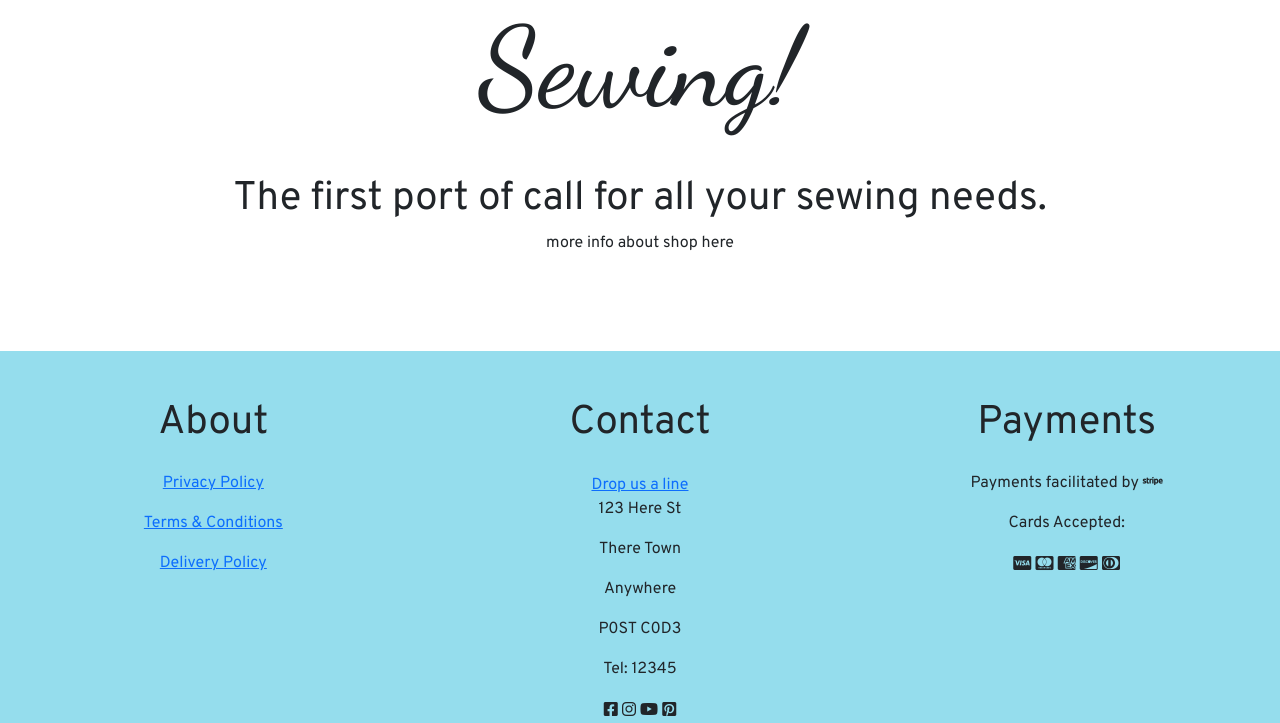
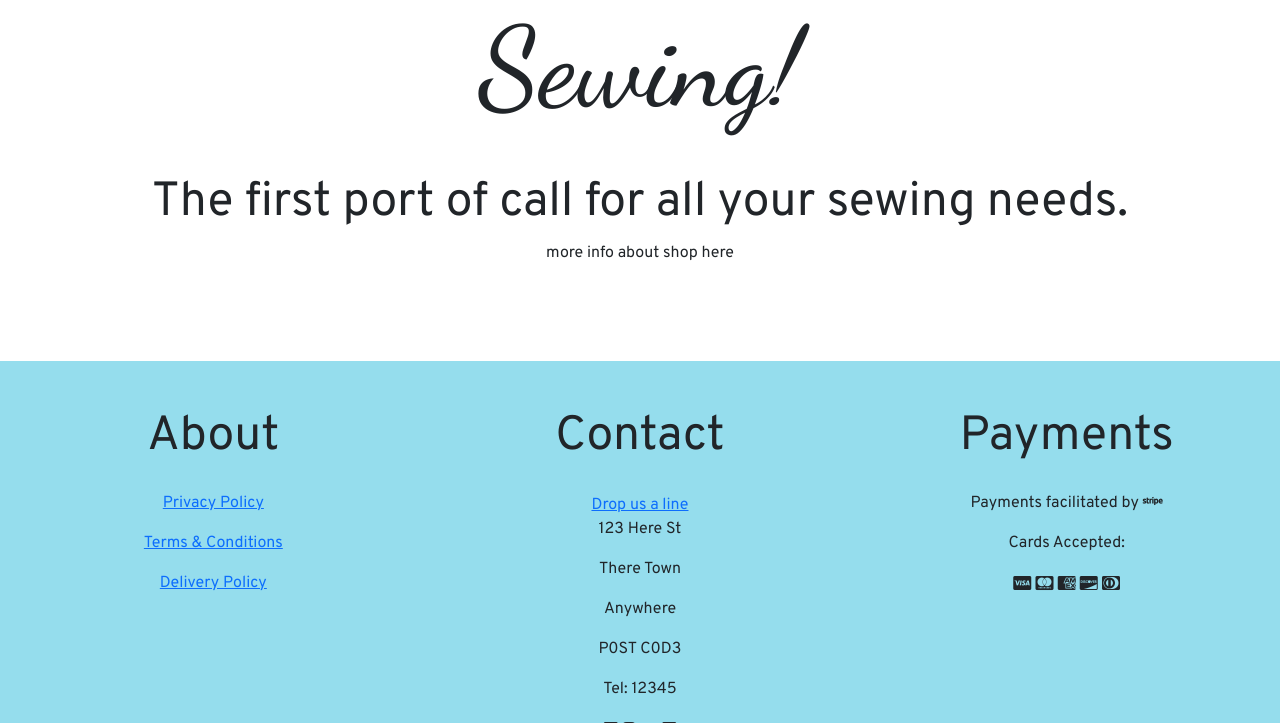
Before and after one commit to mfleming711/seaside-sewing, a Django app: page / in a window 1280 px wide. Shown: the part 1237-1960 px from the top of the page. Run offline with Django 3.2, Linux system fonts and the light colour scheme; some libraries are stand-ins or nearby versions.

Commit message:
update: h3 heading font size

```diff
--- a/static/css/base.css
+++ b/static/css/base.css
@@ -50,7 +50,7 @@ h2 {
 }
 
 h3 {
-    font-size: 2.5rem;
+    font-size: 1.5rem;
 }
 
 /*----- Header -----*/
@@ -108,6 +108,10 @@ h3 {
         font-size: 4rem;
     }
 
+    h3 {
+        font-size: 2.5rem;
+    }
+
     svg {
         width: 100vw;
         height: auto;
@@ -124,4 +128,8 @@ h3 {
     h2 {
         font-size: 7rem;
     }
+
+    h3 {
+        font-size: 3rem;
+    }
 }
```
